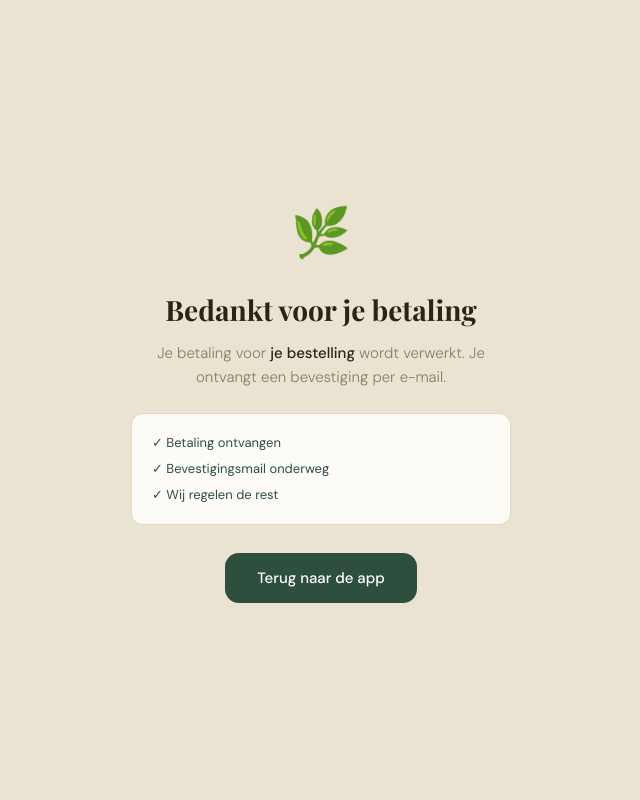
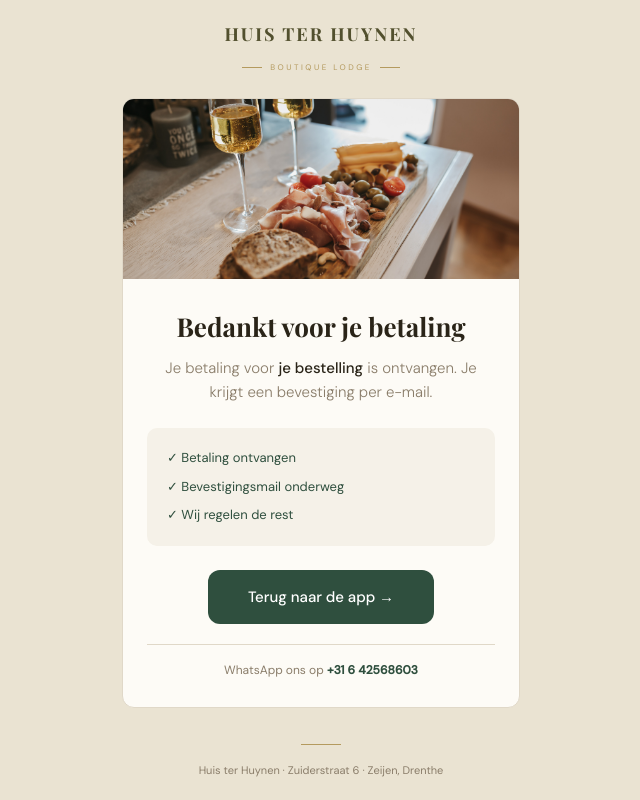
Before and after one commit to arjanreinders101170/huisterhuynentest, a Next.js app: page /betaald in a window 1280 px wide. Shown: the whole page, without its empty margins (319-959 px from the left). Built offline with nearby package versions, Linux system fonts and the light colour scheme.

Commit message:
Fix betaald pagina met hero foto

```diff
--- a/src/app/betaald/page.tsx
+++ b/src/app/betaald/page.tsx
@@ -4,7 +4,7 @@ import { Suspense } from "react";
 
 const T = {
   bg: "#EAE3D2", card: "#FDFBF6", green: "#2F4F3E",
-  text: "#2A2418", muted: "#8A7D6A",
+  text: "#2A2418", muted: "#8A7D6A", gold: "#B49A5E", border: "#E0D8C8",
 };
 
 function BetaaldContent() {
@@ -16,30 +16,54 @@ function BetaaldContent() {
       background: T.bg, minHeight: "100vh",
       fontFamily: "'DM Sans', system-ui, sans-serif",
       display: "flex", alignItems: "center", justifyContent: "center",
-      padding: 24,
+      padding: 16,
     }}>
-      <div style={{ maxWidth: 380, textAlign: "center" }}>
-        <div style={{ fontSize: 48, marginBottom: 20 }}>🌿</div>
+      <div style={{ maxWidth: 420, width: "100%" }}>
+
+        {/* Header */}
+        <div style={{ textAlign: "center", marginBottom: 20 }}>
+          <div style={{ fontFamily: "'Playfair Display', Georgia, serif", fontSize: 18, fontWeight: 700, color: "#52502E", letterSpacing: 2 }}>HUIS TER HUYNEN</div>
+          <div style={{ marginTop: 6 }}>
+            <span style={{ display: "inline-block", width: 20, height: 1, background: T.gold, verticalAlign: "middle" }}></span>
+            <span style={{ fontSize: 8, color: T.gold, letterSpacing: 2.5, textTransform: "uppercase" as const, padding: "0 8px", verticalAlign: "middle" }}>Boutique Lodge</span>
+            <span style={{ display: "inline-block", width: 20, height: 1, background: T.gold, verticalAlign: "middle" }}></span>
+          </div>
+        </div>
+
+        {/* Card with hero image */}
+        <div style={{
+          background: T.card, borderRadius: 12,
+          border: `1px solid ${T.border}`, overflow: "hidden",
+        }}>
+          {/* Hero image */}
+          <img
+            src="/borrel1.jpg"
+            alt="Welkomstpakket Drenthe"
+            style={{ display: "block", width: "100%", height: 180, objectFit: "cover" }}
+          />
+
+          {/* Content */}
+          <div style={{ padding: "28px 24px", textAlign: "center" }}>
             <div style={{
               fontFamily: "'Playfair Display', Georgia, serif",
-          fontSize: 28, fontWeight: 700, color: T.text,
+              fontSize: 26, fontWeight: 700, color: T.text,
               marginBottom: 10,
             }}>
               Bedankt voor je betaling
             </div>
             <p style={{
               fontSize: 15, color: T.muted, fontWeight: 300,
-          lineHeight: 1.6, marginBottom: 24,
+              lineHeight: 1.6, marginBottom: 24, margin: "0 0 24px",
             }}>
-          Je betaling voor <strong style={{ color: T.text, fontWeight: 500 }}>{product}</strong> wordt
-          verwerkt. Je ontvangt een bevestiging per e-mail.
+              Je betaling voor <strong style={{ color: T.text, fontWeight: 500 }}>{product}</strong> is
+              ontvangen. Je krijgt een bevestiging per e-mail.
             </p>
 
             <div style={{
-          background: T.card, borderRadius: 12, padding: "16px 20px",
-          border: "1px solid #E0D8C8", textAlign: "left", marginBottom: 28,
+              background: "#F5F1E8", borderRadius: 10, padding: "16px 20px",
+              textAlign: "left", marginBottom: 24,
             }}>
-          <div style={{ fontSize: 13, color: T.green, lineHeight: 2 }}>
+              <div style={{ fontSize: 13, color: T.green, lineHeight: 2.2 }}>
                 <div>✓ Betaling ontvangen</div>
                 <div>✓ Bevestigingsmail onderweg</div>
                 <div>✓ Wij regelen de rest</div>
@@ -48,12 +72,28 @@ function BetaaldContent() {
 
             <a href="/" style={{
               display: "inline-flex", alignItems: "center", gap: 8,
-          padding: "14px 32px", borderRadius: 14,
+              padding: "16px 40px", borderRadius: 12,
               background: T.green, color: "#fff",
               textDecoration: "none", fontSize: 15, fontWeight: 500,
             }}>
-          Terug naar de app
+              Terug naar de app →
             </a>
+
+            <div style={{
+              marginTop: 20, paddingTop: 16, borderTop: `1px solid ${T.border}`,
+              fontSize: 12, color: T.muted,
+            }}>
+              WhatsApp ons op <a href="tel:+31642568603" style={{ color: T.green, fontWeight: 600, textDecoration: "none" }}>+31 6 42568603</a>
+            </div>
+          </div>
+        </div>
+
+        {/* Footer */}
+        <div style={{ textAlign: "center", marginTop: 20 }}>
+          <div style={{ display: "inline-block", width: 40, height: 1, background: T.gold }}></div>
+          <p style={{ fontSize: 11, color: T.muted, marginTop: 10 }}>Huis ter Huynen · Zuiderstraat 6 · Zeijen, Drenthe</p>
+        </div>
+
       </div>
     </div>
   );
```
Lines whose indentation alone changed are shown as unchanged.
